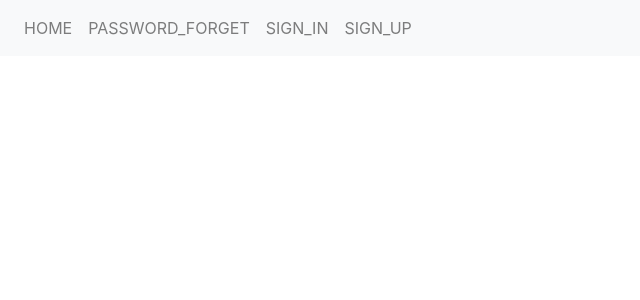
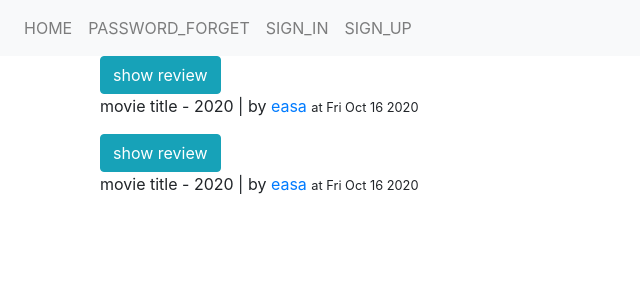
Before and after one commit to easa/theMovieReview, a React (Create React App) app: page /reviews in a window 1280 px wide. Shown: the top 300 px of the page, without its empty margins (0-640 px from the left). Built offline with nearby package versions, Linux system fonts and the light colour scheme; no server answers.

Commit message:
add list of  reviews page

```diff
--- /dev/null
+++ b/src/component/review/reviewsPage.jsx
@@ -0,0 +1,37 @@
+import React, { useState, useContext, useEffect } from 'react'
+import { Redirect } from 'react-router-dom'
+import { FirebaseContext } from '../firebase'
+
+const INITIAL_Rveiews = [{
+  id: 'oijafoi34jo',
+  title: 'movie title',
+  year: '2020',
+  author: { name: 'easa', id: 'alksjfoii2joi4j' },
+  date: new Date(),
+}, {
+  id: 'oijafoi34jo',
+  title: 'movie title',
+  year: '2020',
+  author: { name: 'easa', id: 'alksjfoii2joi4j' },
+  date: new Date(),
+}]
+const ReviewPage = () => {
+  const [reviews, setReviews] = useState(INITIAL_Rveiews)
+  const firebase = useContext(FirebaseContext)
+  return (
+    <div className="col-md-6 coffset-md-3">
+      {reviews.map(review => (
+        <div key={review.id} id={review.id} className="comment">
+          <a className="btn btn-info" href={'review/' + review.id}>show review</a>
+          <p> {review.title} - {review.year}
+            <author> | by
+                <a href={'/user/' + review.author.id}> {review.author.name} </a>
+              <small>at {review.date.toDateString()} </small>
+            </author>
+          </p>
+        </div>
+      ))}
+    </div>
+  )
+}
+export default ReviewPage
--- a/src/component/review/reviewPage.jsx
+++ b/src/component/review/singleReviewPage.jsx
@@ -1,26 +1,33 @@
-import React, { useState, useContext } from 'react'
-import { Redirect } from 'react-router-dom'
+import React, { useState, useEffect, useContext } from 'react'
+import { Redirect, useParams } from 'react-router-dom'
 import { FirebaseContext } from '../firebase'
-import { statement } from '@babel/template';
 
 const INITIAL_MOVIE = {
+  id: 'oijafoi34jo',
   title: 'movie title',
+  director: 'john doe',
+  stars: 'john doe, micheal jackson',
   year: 'year of production',
   review: 'a simple text written about this movie',
   author: { name: 'easa', id: 'alksjfoii2joi4j' },
   date: new Date(),
   comments: [{
+    id: '3434',
     content: 'this is a good movie',
     author: { name: 'easa', id: 'alksjfoii2joi4j' },
     date: new Date()
   }]
 }
-const ReviewPage = () => {
+const ReviewPage = (props) => {
   const [movie, setMovie] = useState(INITIAL_MOVIE)
   const firebase = useContext(FirebaseContext)
+  const params = useParams()
+  useEffect(() => {
+    console.log(params)
+  }, [])
   const onAddComment = event => {
-    if (movie.addCommentURL)
-      return <Redirect to={movie.addCommentURL} />
+    if (movie.addCommentURL) console.log('TODO')
+    // TODO: make it a preview of a box to get their comment
   }
   const onLike = event => {
     // TODO: direct firebase add like function
@@ -31,20 +38,17 @@ const ReviewPage = () => {
       <h2>{title} - ({year})</h2>
       <hr />
       <p>{review}</p>
-      <p><author>
-        by <a href={'/user/' + author.id}> {author.name} </a>
+      <p> by <a rel="author" href={'/user/' + author.id}> {author.name} </a>
         <small>at {date.toDateString()}</small>
-      </author></p>
+      </p>
       <hr />
       <div className="col-md-11 coffset-md-1">
         <h6>Comments: </h6>
         {comments.map(comment => (
-          <div className="comment"> {
-            <p> {comment.content}
-              <author> | by
-                <a href={'/user/' + comment.author.id}> {comment.author.name} </a>
-                <small>at {comment.date.toDateString()} </small>
-              </author>
+          <div key={comment.id} className="comment"> {
+            <p>{comment.content} | by
+                <a rel="author" href={'/user/' + comment.author.id}> {comment.author.name} </a>
+              <small>at {comment.date.toDateString()} </small>
             </p>
           } </div>
         ))}
--- a/src/component/route/contentSwitch.jsx
+++ b/src/component/route/contentSwitch.jsx
@@ -3,7 +3,8 @@ import { Route, Switch } from 'react-router-dom';
 import Signup from '../signin/signup.jsx'
 import Signin from '../signin/signin'
 import Home from '../home/index.jsx'
-import ReviewPage from '../review/reviewPage.jsx'
+import SingleReviewPage from '../review/singleReviewPage.jsx'
+import ReviewsPage from '../review/reviewsPage.jsx'
 // TODO:  className="row"
 const ContentSwitch = () => (
   <div className="container">
@@ -11,7 +12,8 @@ const ContentSwitch = () => (
       <Route path="/signin" > <Signin /> </Route>
       <Route path="/signup" > <Signup /> </Route>
       <Route path="/home" > <Home /> </Route>
-      <Route path="/review" > <ReviewPage /> </Route>
+      <Route path="/reviews" > <ReviewsPage /> </Route>
+      <Route path="/review/:id" > <SingleReviewPage /> </Route>
     </Switch>
   </div>
 )
```
